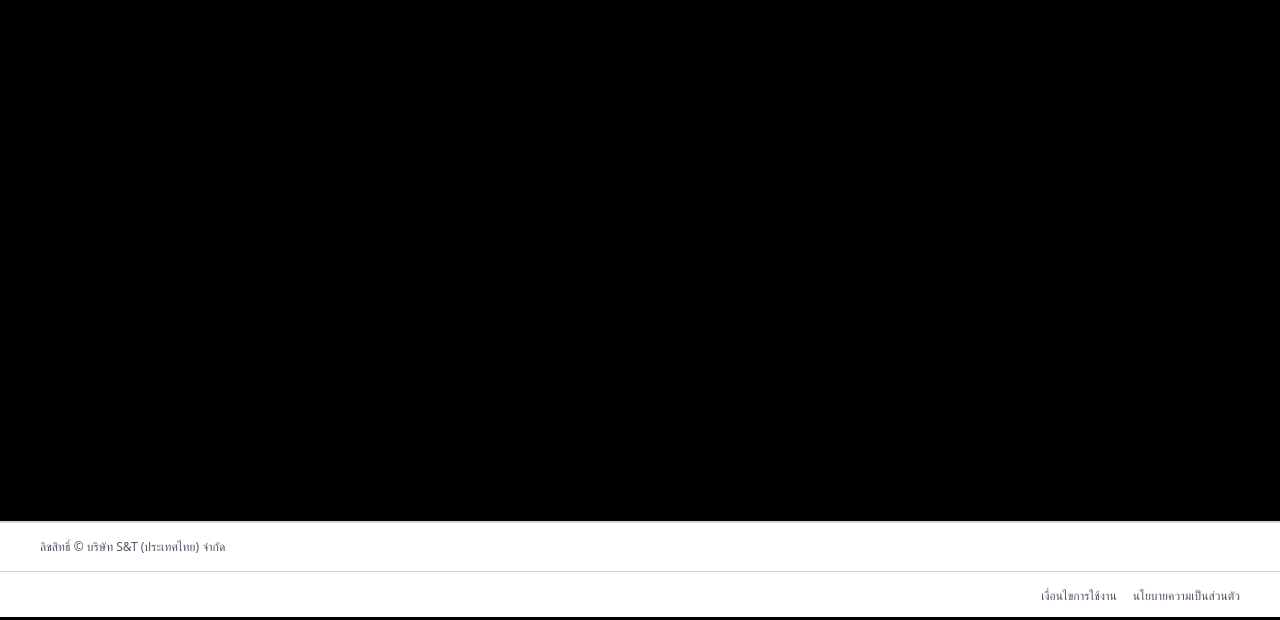
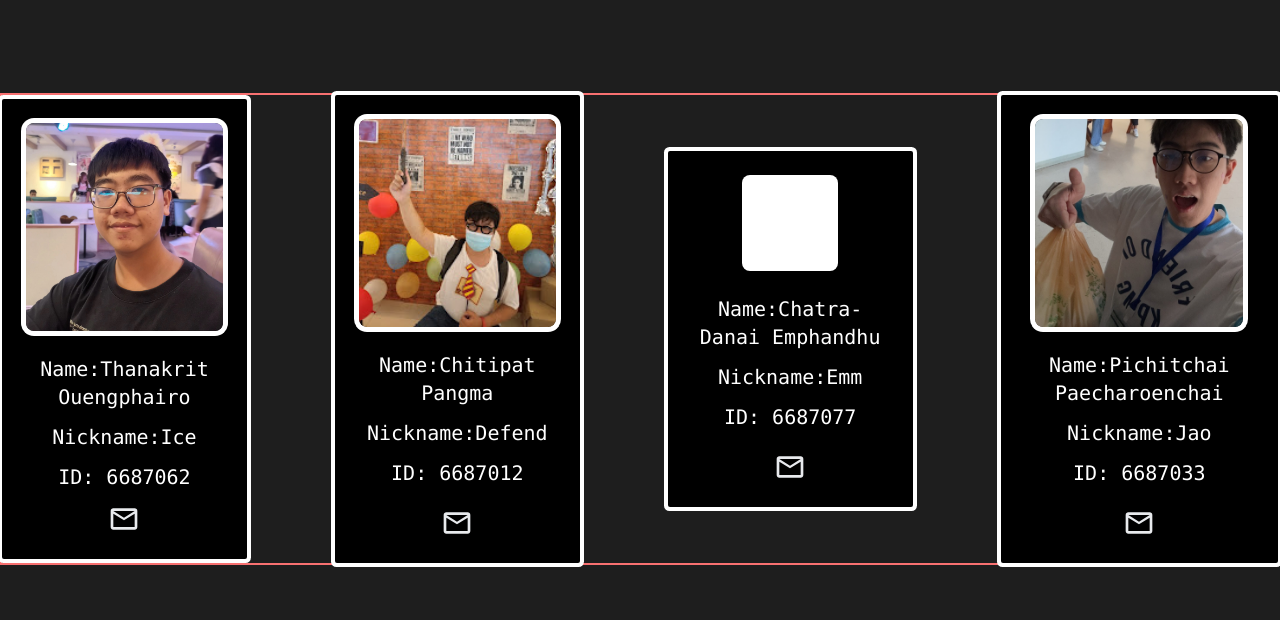
Before and after one commit to Chi-to-se/Section1_Group1V3, a website: page sec1_gr1_fe_src/public/teampage.html in a window 1280 px wide. Shown: the part 183-803 px from the top of the page. Drawn offline with Linux system fonts and the light colour scheme.

Commit message:
Create Team Page
-เหลือรูปเอม

```diff
--- a/sec1_gr1_fe_src/public/teampage.html
+++ b/sec1_gr1_fe_src/public/teampage.html
@@ -7,22 +7,67 @@
     <link rel="stylesheet" href="\output.css">
 </head>
 
-<body class="flex flex-col min-h-screen justify-end bg-black ">
-    <footer class="bg-white border-t-2 border-gray-300 w-full relative h-24">
-        <div class="flex flex-col w-full max-w-full px-0">
-            <!-- Copyright text -->
-            <p class="text-gray-600 text-xs text-left px-10 mt-4">
-                ลิขสิทธิ์ © บริษัท S&T (ประเทศไทย) จำกัด
-            </p>
+<body class="max-h-screen flex flex-col bg-[#1E1E1E]">
+    <!-- TEAM MEMBERS -->
+    <div class="flex flex-col items-center border-2 border-sky-600 pt-20">
+        <h1 class="text-white font-serif text-7xl ">TEAM MEMBERS</h1>
+    </div>
 
-            <div class="w-full max-w-full border-t border-gray-300 my-4"></div>
+    <div class="flex justify-center space-x-6 mt-10 gap-16 translate-y-20 place-items-center text-white font-mono text-xl border-2 border-red-400">
+    <!-- Profile 1 -->
+    <div class="bg-black rounded-sm p-6 w-[350px] h-fit text-center ring-offset-1 ring ring-white ">
+      <img src="images/Ice.jpg" alt="Ice" class="object-cover w-52 h-52 rounded-lg mb-4 mx-auto ring-offset-2 ring ring-white">
+      <p class="pt-2 pb-1">Name:Thanakrit Ouengphairo</p>
+      <p class="pt-2 pb-1">Nickname:Ice</p>
+      <p class="pt-2 pb-1">ID: 6687062</p>
+      <div class="flex justify-center space-x-4 mt-2">
+        <a href="mailto:thanakrit.oue@student.mahidol.edu" >
+            <img src="images/mail.svg" alt="ไอคอนอีเมล" class="h-8 w-8 " />
+        </a>
+      </div>
+    </div>
 
-            <!-- Links -->
-            <div class="flex justify-end gap-4 text-right text-xs px-10 mb-4">
-                <a href="#" class="text-gray-600 no-underline hover:underline underline-offset-4">เงื่อนไขการใช้งาน</a>
-                <a href="#" class="text-gray-600 no-underline hover:underline underline-offset-4">นโยบายความเป็นส่วนตัว</a>
-            </div>
-        </div>
-    </footer>
+
+    <!-- Profile 2 -->
+    <div class="bg-black rounded-sm p-6 w-[350px] h-fit text-center ring-offset-1 ring ring-white">
+      <img src="images/Defend.png" alt="Ice" class="object-cover w-52 h-52 rounded-lg mb-4 mx-auto ring-offset-2 ring ring-white">
+      <p class="pt-2 pb-1">Name:Chitipat Pangma</p>
+      <p class="pt-2 pb-1">Nickname:Defend</p>
+      <p class="pt-2 pb-1">ID: 6687012</p>
+      <div class="flex justify-center space-x-4 mt-4">
+        <a href="mailto:chitipat.pag@student.mahidol.edu" >
+            <img src="images/mail.svg" alt="ไอคอนอีเมล" class="h-8 w-8 " />
+        </a>
+
+      </div>
+    </div>
+
+    <!-- Profile 3 -->
+    <div class="bg-black rounded-sm p-6 w-[350px] h-fit text-center ring-offset-1 ring ring-white">
+      <div class="bg-white w-24 h-24 mx-auto rounded-lg mb-4"></div>
+      <p class="pt-2 pb-1">Name:Chatra-Danai Emphandhu</p>
+      <p class="pt-2 pb-1">Nickname:Emm </p>
+      <p class="pt-2 pb-1">ID: 6687077</p>
+      <div class="flex justify-center space-x-4 mt-4">
+        <a href="mailto:chatradanai.emh@student.mahidol.edu" >
+          <img src="images/mail.svg" alt="ไอคอนอีเมล" class="h-8 w-8 " />
+        </a>
+      </div>
+    </div>
+
+    <!-- Profile 4 -->
+    <div class="bg-black rounded-sm p-6 w-[400px] h-fit text-center ring-offset-1 ring ring-white">
+      <img src="images/Jao.jpg" alt="Ice" class="object-cover w-52 h-52 rounded-lg mb-4 mx-auto ring-offset-2 ring ring-white">
+      <p class="pt-2 pb-1">Name:Pichitchai Paecharoenchai</p>
+      <p class="pt-2 pb-1">Nickname:Jao</p>
+      <p class="pt-2 pb-1">ID: 6687033</p>
+      <div class="flex justify-center space-x-4 mt-4">
+        <a href="mailto:pichitchai.pae@student.mahidol.edu" >
+          <img src="images/mail.svg" alt="ไอคอนอีเมล" class="h-8 w-8 " />
+        </a>
+      </div>
+    </div>
+  </div>
+
 </body>
 </html>
```
Also changed, not shown: sec1_gr1_fe_src/public/usermanage.html (+17 -2 lines), sec1_gr1_fe_src/public/images/Defend.png (added), sec1_gr1_fe_src/public/images/Ice.jpg (added), sec1_gr1_fe_src/public/images/Jao.jpg (added), sec1_gr1_fe_src/public/images/mail.svg (added), sec1_gr1_fe_src/src/output.css.
